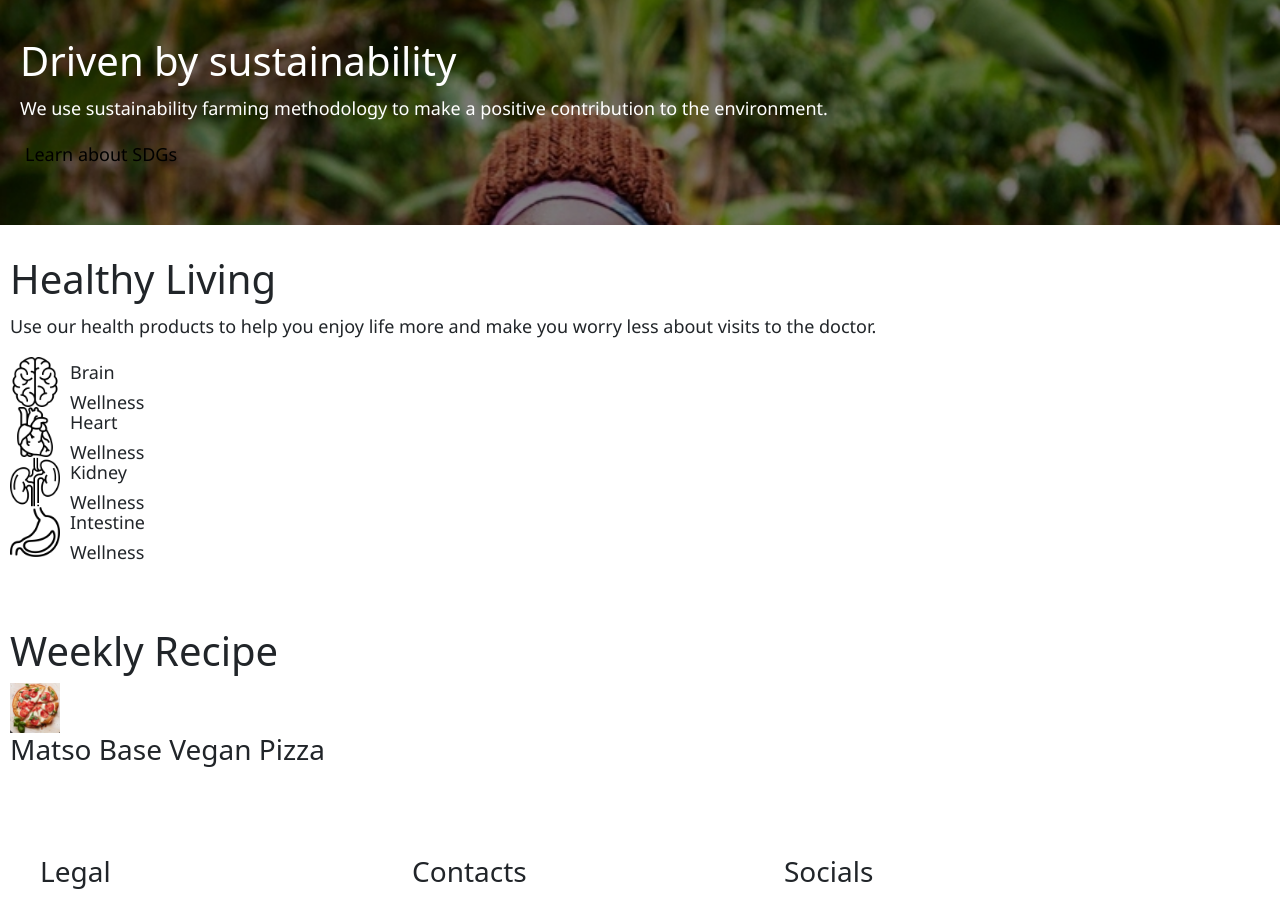
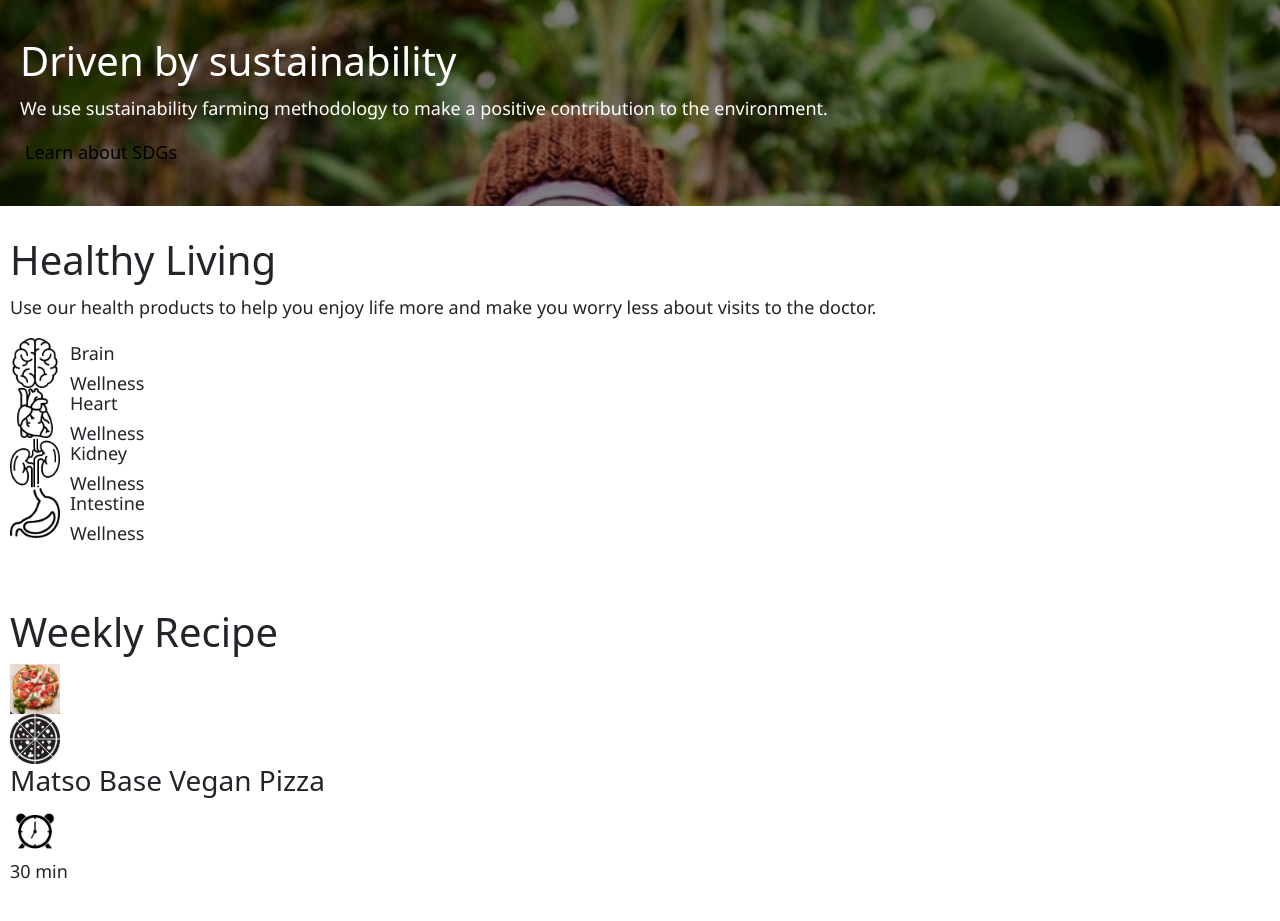
Before and after one commit to malebosambo/bereshit, a React (Vite) app: page / in a window 1280 px wide. Shown: the part 3706-4627 px from the top of the page. Built offline with nearby package versions, Linux system fonts and the light colour scheme.

Commit message:
Update App.jsx

```diff
--- a/src/App.jsx
+++ b/src/App.jsx
@@ -65,37 +65,30 @@ export function App() {
     }
   ];
 
-  const scroller = useRef(0);
-  const leftScroll = () => scroller.current.scrollLeft();
-  const rightScroll = () => scroller.current.scrollRight();
-
   return (
     <div className="Home">
       <Header />
+
       <div className="Main_Content">
         <div className="Harvest">
           <h1>The Marula Magic</h1>
           <p>Food from trees and herbs contain high concentration of nourishing substances.</p>
-          <Link to="">Learn</Link>
+          <Link to="/blog/marula">Learn</Link>
         </div>
+
         <div style={{ textAlign: "center", backgroundColor: "seagreen", padding: "5px" }}><h5>Free delivery for orders over R300!</h5></div>
+
         <div className="Products">
           <div style={{ textAlign: "center", padding: "30px" }}><h1>Our Products</h1></div>
-          <div ref={scroller} className="Product-Items">{products.map((product) => <ProductCard id={product.id} name={product.name} image={product.imageUrl} price={product.price} quantity={product.quantity} />)}</div>
-
+          <div className="Product-Items">{products.map((product) => <ProductCard id={product.id} name={product.name} image={product.imageUrl} price={product.price} quantity={product.quantity} />)}</div>
         </div>
-
-
-
-
-
-
 
         <div className="Sustainable">
           <h1>Driven by sustainability</h1>
           <p>We use sustainability farming methodology to make a positive contribution to the environment.</p>
-          <p><a href="https://sdgs.un.org/goals">Learn about SDGs</a></p>
+          <a href="https://sdgs.un.org/goals">Learn about SDGs</a>
         </div>
+
         <div className="Health">
           <h1>Healthy Living</h1>
           <p>Use our health products to help you enjoy life more and make you worry less about visits to the doctor.</p>
@@ -104,12 +97,15 @@ export function App() {
           <div className="Health_Item"><img src="./kidney.png" alt="kidney wellness"/><p>Kidney Wellness</p></div>
           <div className="Health_Item"><img src="./intestine.png" alt="intestine wellness"/><p>Intestine Wellness</p></div>
         </div>
+
         <div className="Recipe">
           <h1>Weekly Recipe</h1>
           <img src="./pizza.jpeg" alt="vegan pizza" />
-          <h3>Matso Base Vegan Pizza</h3>
+          <div><img src="pizza.jpg" alt="Pizza Icon" className="Icon" /><h3>Matso Base Vegan Pizza</h3></div>
+          <div><img src="alarm.jpg" alt="Alarm Icon" width="20px" /><p>30 min</p></div>
         </div>
       </div>
+
       <Footer />
     </div>
   );
```
